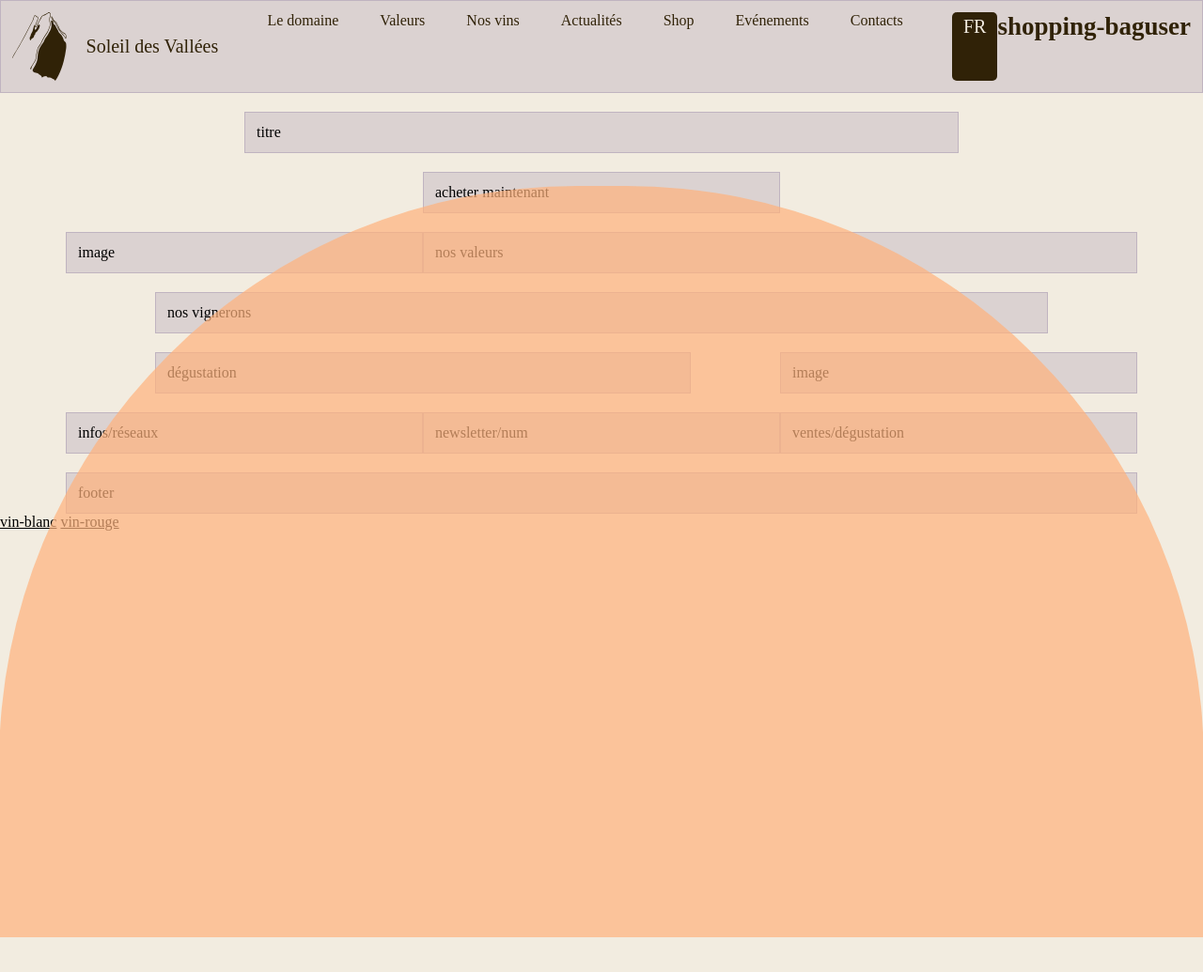
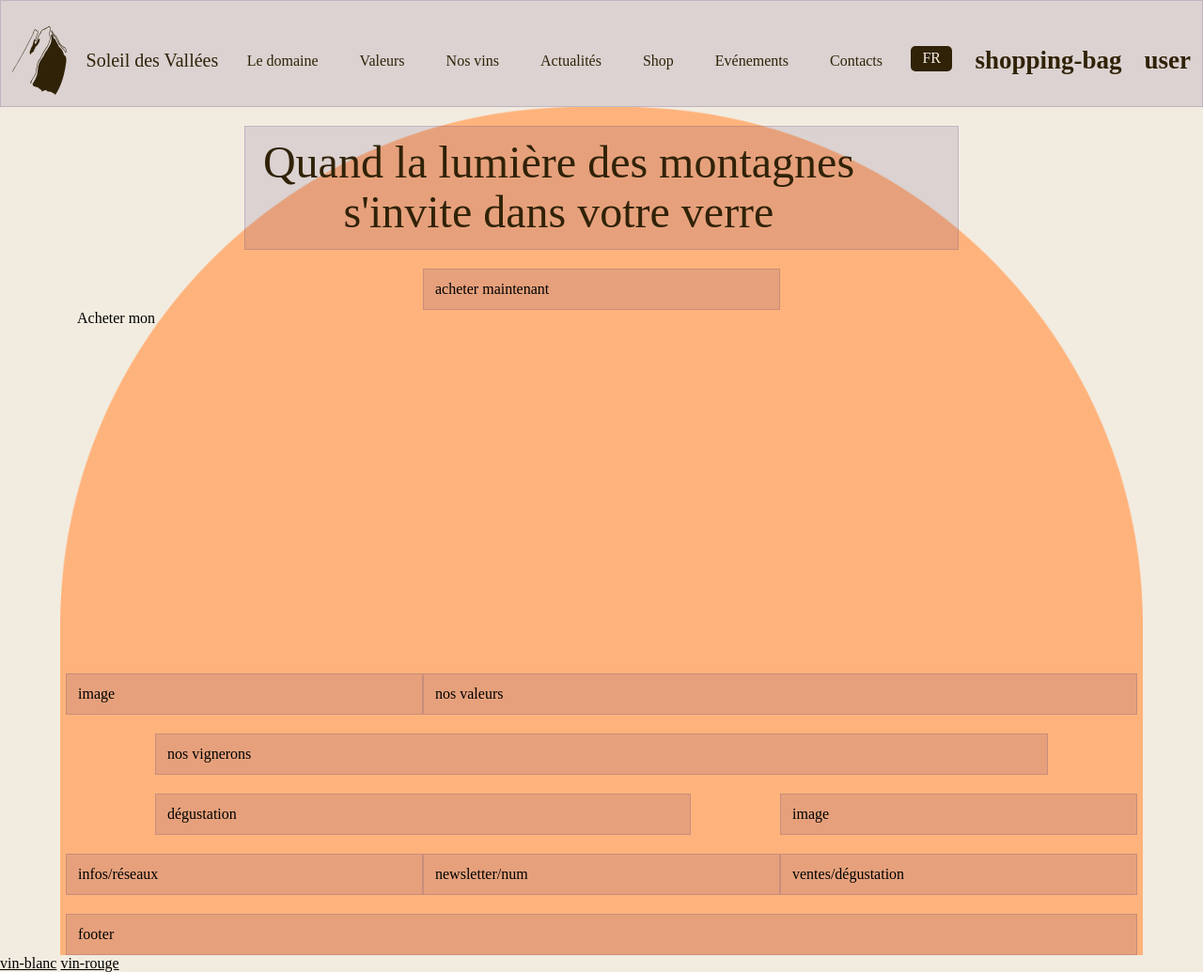
Before and after one commit to liloudemierre/vin-int-gration, a website built with Parcel: page src/index.html in a window 1280 px wide. Shown: the whole page at 94% size. Before the commit the page ends 998 px from the top, so only its background shows below. Built offline with nearby package versions, Linux system fonts and the light colour scheme; a web font is replaced by a local one.

Commit message:
header finit + fond finit

```diff
--- a/src/index.html
+++ b/src/index.html
@@ -9,9 +9,6 @@
     <link rel="stylesheet" href="https://use.typekit.net/vxb7sin.css" />
   </head>
   <body>
-    <div class="fond-container">
-      <div class="fond"></div>
-    </div>
     <div class="container-fluid">
       <div class="row">
         <div class="col">
@@ -63,16 +60,24 @@
         </div>
       </div>
     </div>
+    <div class="background-top">
       <div class="container">
         <div class="row">
-        <div class="col-8 offset-2">titre</div>
+          <div class="col-8 offset-2">
+            <div class="titre">
+              Quand la lumière des montagnes s'invite dans votre verre
+            </div>
+          </div>
         </div>
       </div>
       <div class="container">
         <div class="row">
           <div class="col-4 offset-4">acheter maintenant</div>
+          <div class="bouton-titre">Acheter mon</div>
         </div>
       </div>
+    </div>
+    <div class="background-main">
       <div class="container">
         <div class="row">
           <div class="col-4">image</div>
@@ -102,7 +107,7 @@
           <div class="col-12">footer</div>
         </div>
       </div>
-
+    </div>
     <a href="vin-blanc.html"> vin-blanc</a>
     <a href="vin-rouge.html"> vin-rouge</a>
     <script src="js/main.js" type="module"></script>
--- a/src/scss/main.scss
+++ b/src/scss/main.scss
@@ -51,7 +51,6 @@ body {
   width: 1282px;
   height: 100%;
   position: absolute;
-  opacity: 70%;
   margin-top: 198px;
   margin-left: 73px;
   margin-right: 73px;
@@ -63,6 +62,8 @@ body {
   color: var(--brown);
   display: flex;
   justify-content: space-between;
+  align-items: center;
+  margin-top: 15px;
 }
 
 .logo {
@@ -84,14 +85,21 @@ body {
 
 .icons {
   display: flex;
+  gap: 24px;
 }
 .language {
+  width: 44px;
+  height: 27px;
   color: var(--beige);
   border-radius: 5px;
   background: var(--brown);
+  font-family: gelica;
   padding: 4px 12px;
-  font-family: gelica;
+  color: var(--beige);
+  font-size: 16px;
+  font-weight: 400;
 }
+
 .icon-shop {
   font-family: "Font Awesome 6 Free";
   font-size: 27px;
@@ -103,3 +111,25 @@ body {
   font-size: 27px;
   font-weight: 900;
 }
+
+.titre {
+  color: #302207;
+  text-align: center;
+  font-family: "8";
+  font-size: 48px;
+  line-height: 110%;
+  width: 643px;
+}
+
+.background-main {
+  background-color: var(--orange);
+  max-width: 90%;
+  margin: 0 auto;
+}
+.background-top {
+  background-image: url(../images/background-top.png);
+  background-size: 100%;
+  max-width: 90%;
+  margin: 0 auto;
+  aspect-ratio: 1282/649;
+}
```
Also changed, not shown: src/images/background-top.png (added). Lines whose indentation alone changed are shown as unchanged.
